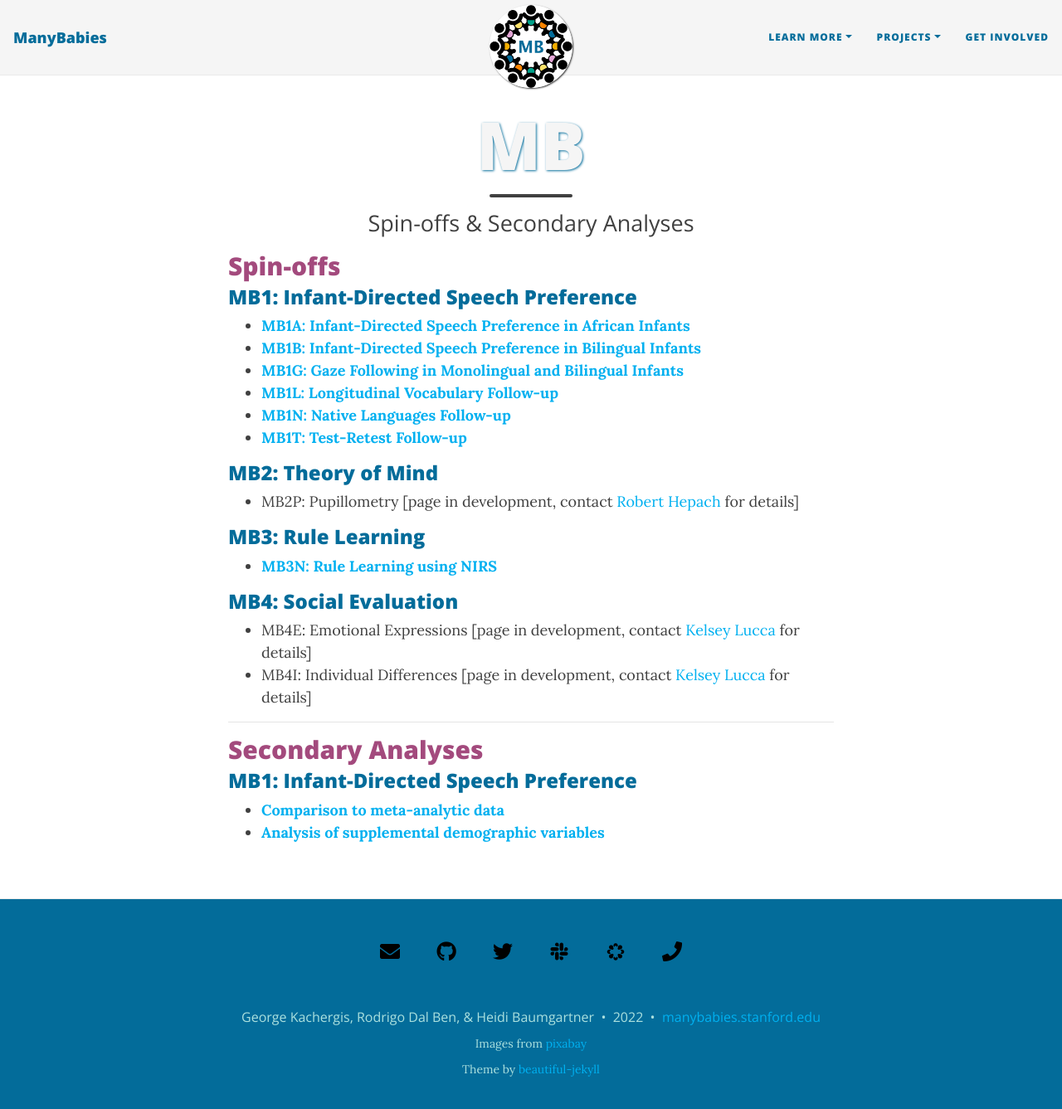
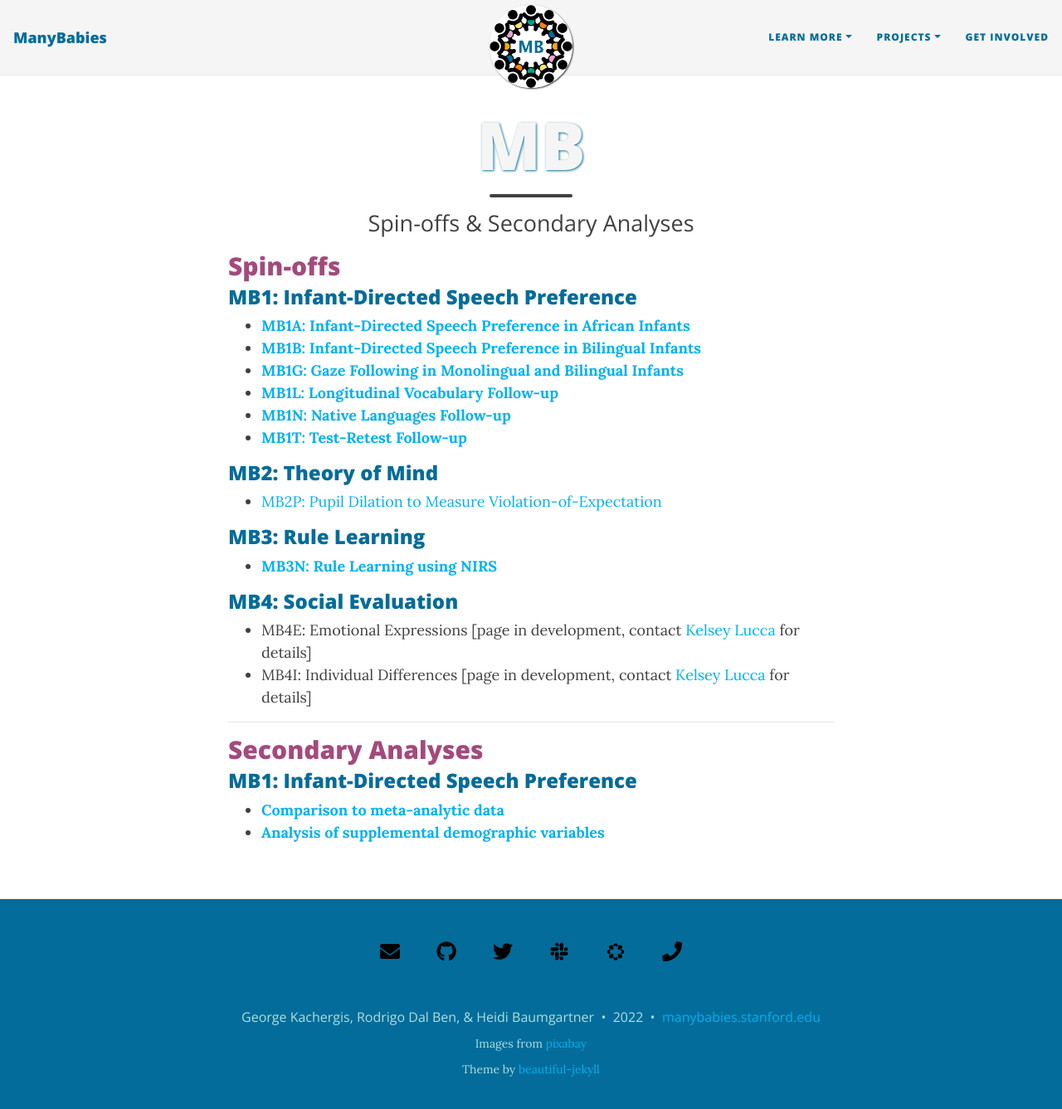
Before and after one commit to manybabies/manybabies.github.io, a Jekyll site: the page built from so_sa.md, in a window 1280 px wide and 1350 px high. Shown: the top 1337 px of the window at 83% size. Built offline with Jekyll 4.4.1, drawn with Linux system fonts in a browser that asks for light colours; nearby versions of some CDN libraries; some web fonts are replaced.

Commit message:
Update so_sa.md

```diff
--- a/so_sa.md
+++ b/so_sa.md
@@ -15,7 +15,7 @@
 * [**MB1T: Test-Retest Follow-up**]({{site.baseurl}}/MB1T/)
 
 ### MB2: Theory of Mind
-* MB2P: Pupillometry [page in development, contact [Robert Hepach](mailto:robert.hepach@psy.ox.ac.uk) for details]
+* [MB2P: Pupil Dilation to Measure Violation-of-Expectation]({{site.baseurl}}/MB2P/)
 
 ### MB3: Rule Learning
 * [**MB3N: Rule Learning using NIRS**]({{site.baseurl}}/MB3N/)
```
